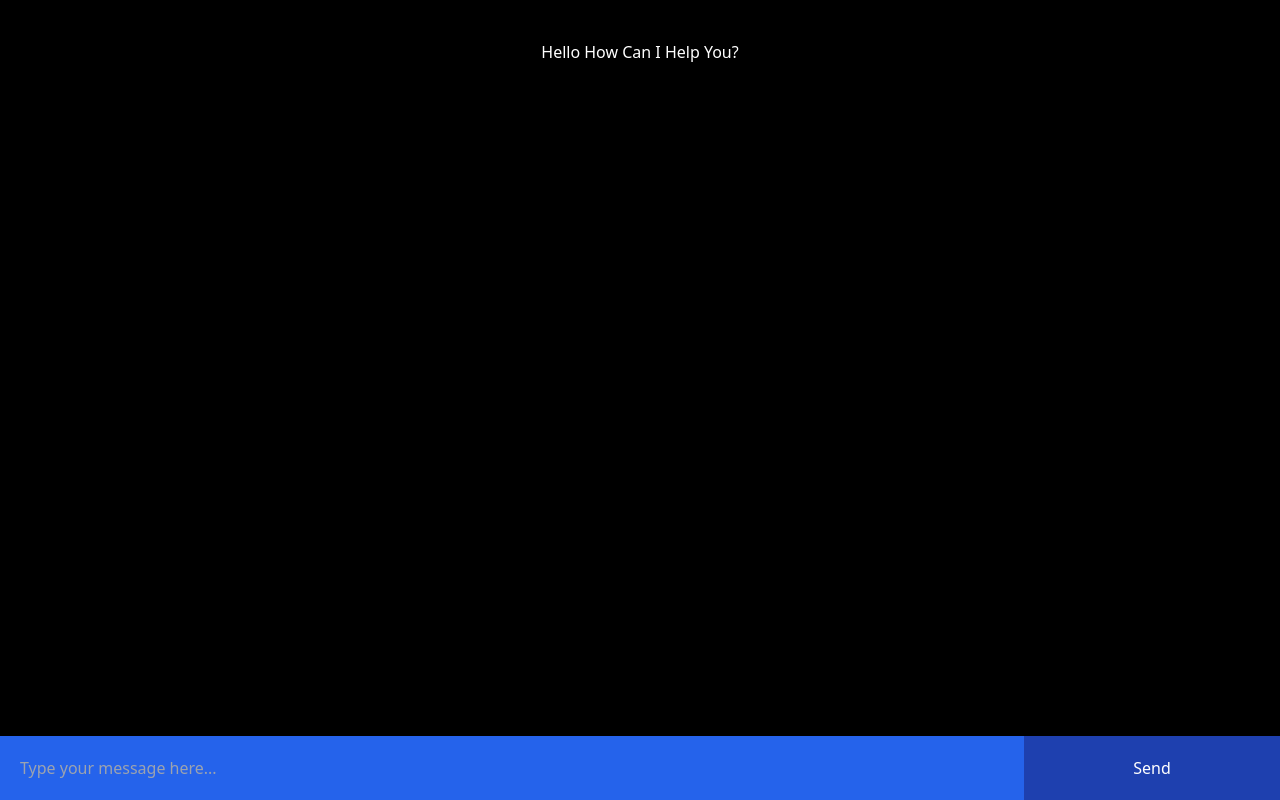
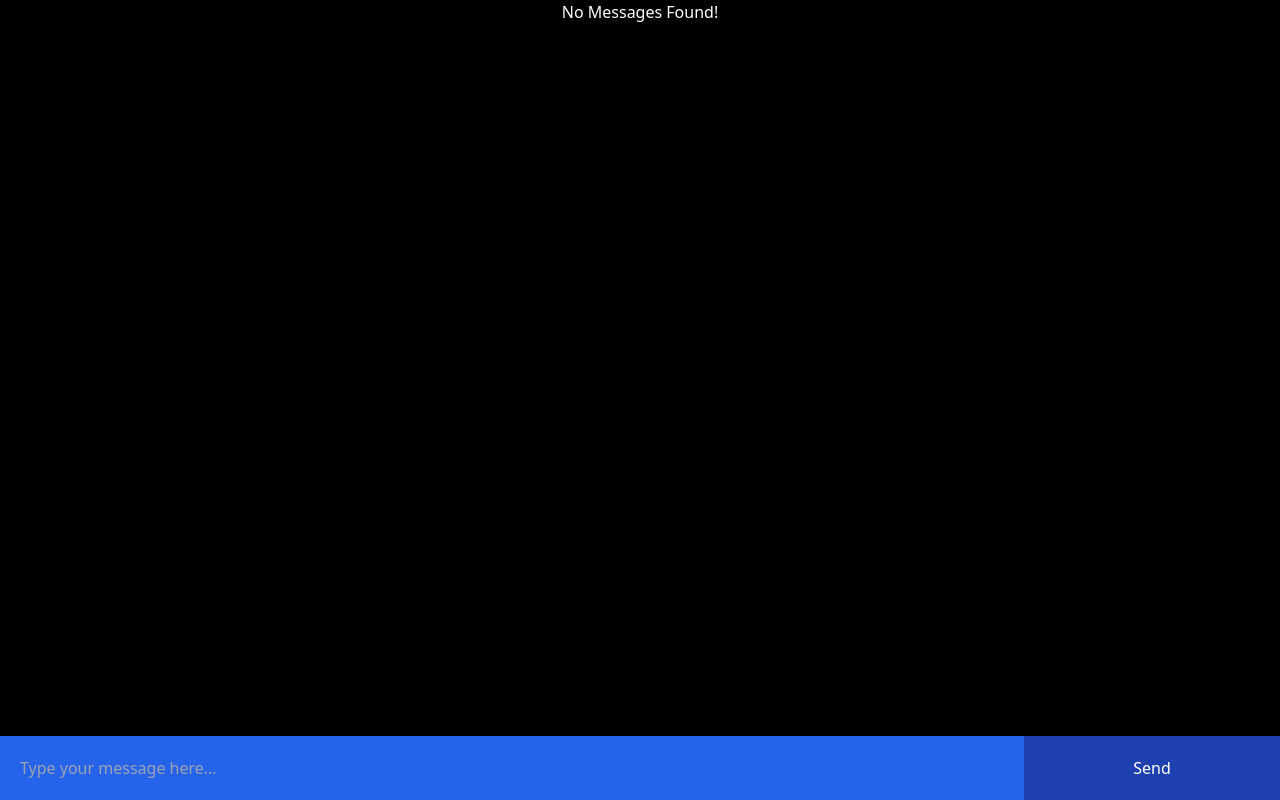
Before and after one commit to DevAS-coder/ai-chat-next, a Next.js app: page / in a window 1280 px wide. Built offline with nearby package versions, Linux system fonts and the light colour scheme.

Commit message:
Component Change Without fetch

```diff
--- /dev/null
+++ b/app/components/Chat.tsx
@@ -0,0 +1,16 @@
+"use client";
+import React, { useContext, useState } from 'react'
+import SendMessage from './SendMessage';
+import MainChat from './MainChat';
+
+function Chat() {
+
+    return (
+        <div>
+            <MainChat/>
+            <SendMessage/>
+        </div>
+    )
+}
+
+export default Chat
--- /dev/null
+++ b/app/components/MainChat.tsx
@@ -0,0 +1,26 @@
+"use client";
+import React, { useContext } from 'react'
+import { UserMessages } from '../contexts/UserMessages';
+
+function MainChat() {
+
+    const context = useContext(UserMessages)
+
+    if (!context) {
+        return <div>No Messages Found!</div>
+    }
+
+    const { Messages } = context
+
+    return (
+        <div>
+            {
+                Messages.length != 0
+                ? <div>Messages Found!</div>
+                : <div>No Messages Found!</div>
+            }
+        </div>
+    )
+}
+
+export default MainChat
--- /dev/null
+++ b/app/components/SendMessage.tsx
@@ -0,0 +1,38 @@
+"use client";
+
+import React, { useContext, useState } from 'react'
+import { UserMessages } from '../contexts/UserMessages';
+
+function SendMessage() {
+
+    const [message, setmessage] = useState<string>('')
+    const { setMessages } = useContext(UserMessages)
+    const [apiresponse, apisetresponse] = useState<string>('')
+
+    const getResponse = async () => {
+        // const response = await fetch("/api/openRouter", {
+        //     method: "POST",
+        //     headers: {
+        //         "Content-Type": "application/json",
+        //     },
+        //     body: JSON.stringify({
+        //         message: message,
+        //     }),
+        // });
+        // const data = await response.json();
+        // apisetresponse(data.choices[0].message.content);
+
+    };
+
+
+    return (
+        <div className="fixed bottom-0 left-0 w-full flex items-center">
+
+            <input className="bg-blue-600 text-white w-4/5 outline-0 p-5" type="text" placeholder="Type your message here..." value={message} onChange={(e) => setmessage(e.target.value)} />
+
+            <button className="bg-blue-800 p-5 w-1/5" onClick={() => {setMessages('Message')}}>Send</button>
+        </div>
+    )
+}
+
+export default SendMessage
--- /dev/null
+++ b/app/contexts/UserMessages.tsx
@@ -0,0 +1,25 @@
+"use client"
+
+import { createContext, Dispatch, SetStateAction, useState } from "react"
+
+type MESSAGECONTEXTT = {
+    Messages: any[],
+    setMessages: Dispatch<SetStateAction<any[]>>
+}
+
+type USERMESSAGEST = {
+    children: React.ReactNode
+}
+
+export const UserMessages = createContext<MESSAGECONTEXTT | null>(null)
+
+export const UserMessagesProvider : React.FC<USERMESSAGEST> = ({children}) => {
+
+    const [Messages, setMessages] = useState<any[]>([])
+
+    return (
+        <UserMessages.Provider value={{Messages, setMessages}}>
+            {children}
+        </UserMessages.Provider>
+    )
+}
--- a/app/page.tsx
+++ b/app/page.tsx
@@ -1,39 +1,16 @@
 "use client";
 
-import { useState } from "react";
+import { UserMessagesProvider } from "./contexts/UserMessages";
+import Chat from "./components/Chat";
 
 export default function Home() {
 
-    const [message, setmessage] = useState<string>('')
-    const [apiresponse, apisetresponse] = useState<string>('')
+    return (
+        <UserMessagesProvider>
+            <div className="bg-black text-white h-screen flex justify-center ">
+                <Chat/>
+            </div>
+        </UserMessagesProvider>
 
-    const getResponse = async () => {
-        const response = await fetch("/api/openRouter", {
-            method: "POST",
-            headers: {
-                "Content-Type": "application/json",
-            },
-            body: JSON.stringify({
-                message: message,
-            }),
-        });
-        const data = await response.json();
-        apisetresponse(data.choices[0].message.content);
-    };
-
-
-    return (
-        <div className="bg-black text-white h-screen flex justify-center ">
-            <div className="h-5/6 p-10 mb-50 overflow-scroll">
-                {
-                    apiresponse ? <p>{apiresponse}</p>
-                    : <p>Hello How Can I Help You?</p>
-                }
-            </div>
-            <div className="fixed bottom-0 left-0 w-full flex items-center">
-                <input className="bg-blue-600 text-white w-4/5 outline-0 p-5" type="text" placeholder="Type your message here..." value={message} onChange={(e) => setmessage(e.target.value)} />
-                <button className="bg-blue-800 p-5 w-1/5" onClick={getResponse}>Send</button>
-            </div>
-        </div>
     );
 }
```
